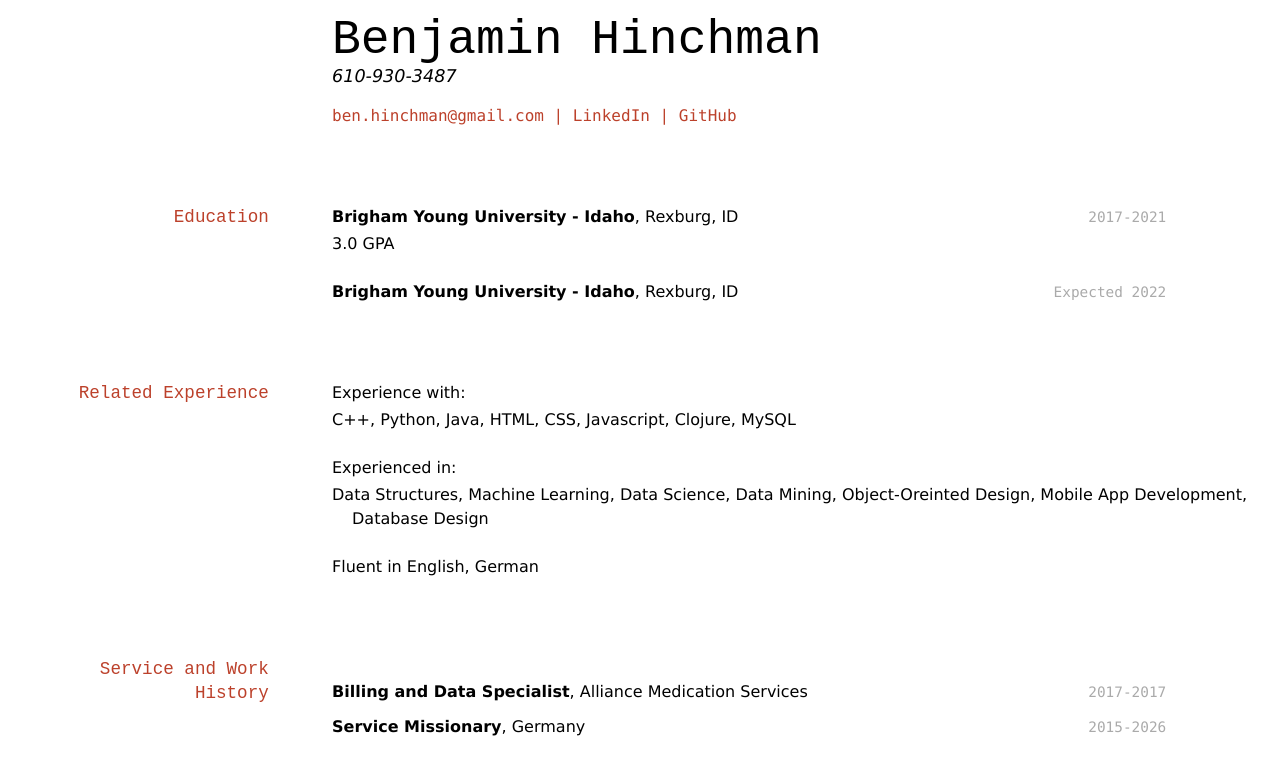
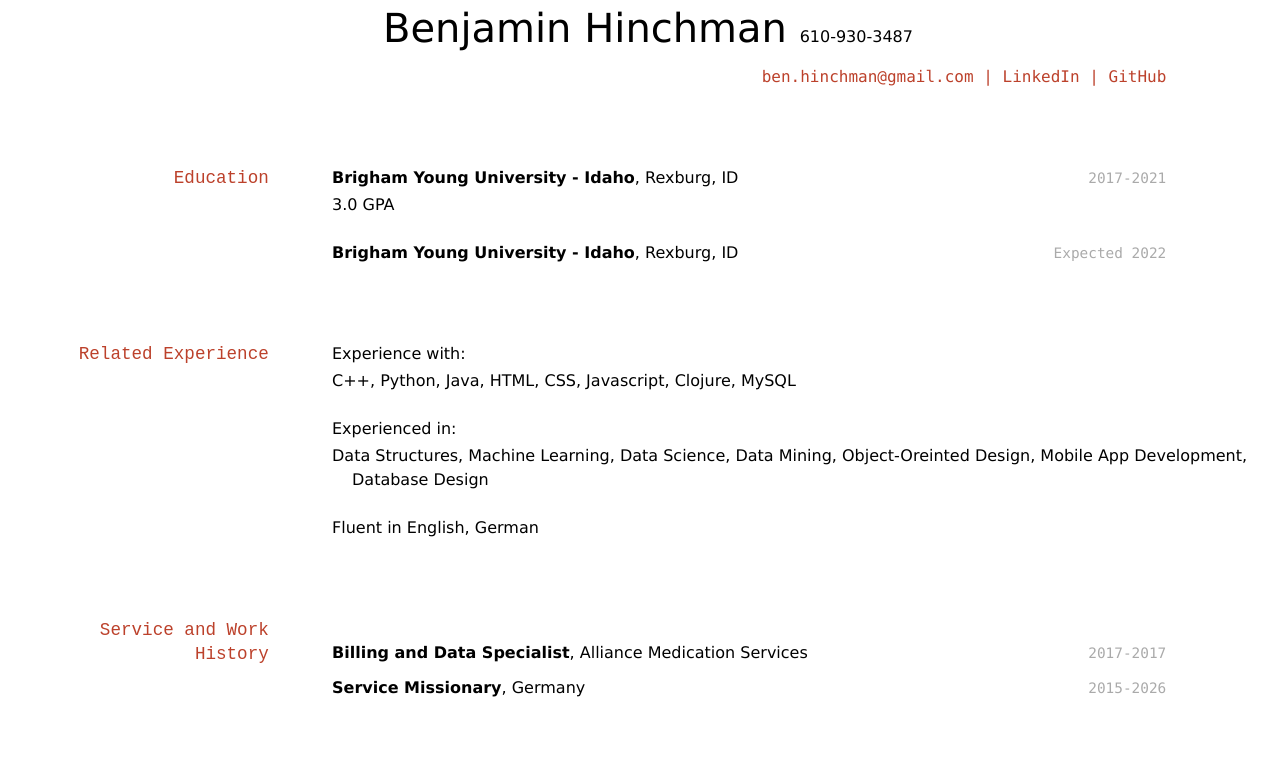
Before and after one commit to Tujianis/Hinchman_Resume, a Jekyll site: the page built from docs/index.md, in a window 1280 px wide. Shown: the top 775 px of the page. Built offline with Jekyll 4.4.1, drawn with Linux system fonts in a browser that asks for light colours.

Commit message:
Update index.md

```diff
--- a/docs/index.md
+++ b/docs/index.md
@@ -2,15 +2,16 @@
 layout: cv
 title: Benjamin Hinchman's Resume
 ---
-# Benjamin Hinchman
+<center><span style= "font-size:2.5em;">Benjamin Hinchman
+</span>
+
 610-930-3487
-
 <div id="webaddress">
 <a href="ben.hinchman@gmail.com">ben.hinchman@gmail.com</a>
 | <a href="https://www.linkedin.com/in/benjamin-hinchman-32542017a/">LinkedIn</a>
 | <a href="https://github.com/Tujianis">GitHub</a>
 </div>
-
+</center>
 <!-- https://www.monique.tech/the-art-of-markdown -->
 
 ## Education
```
